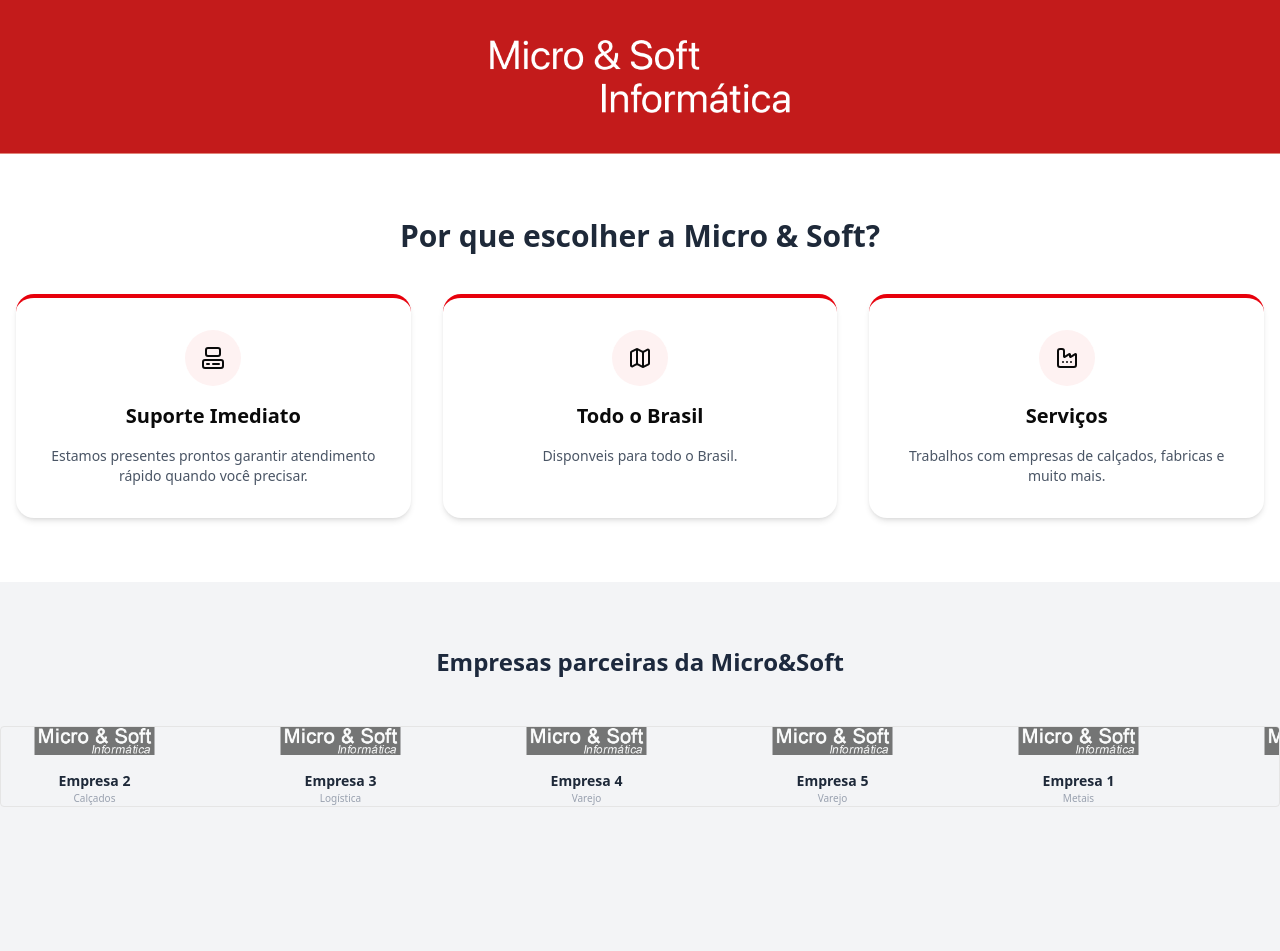
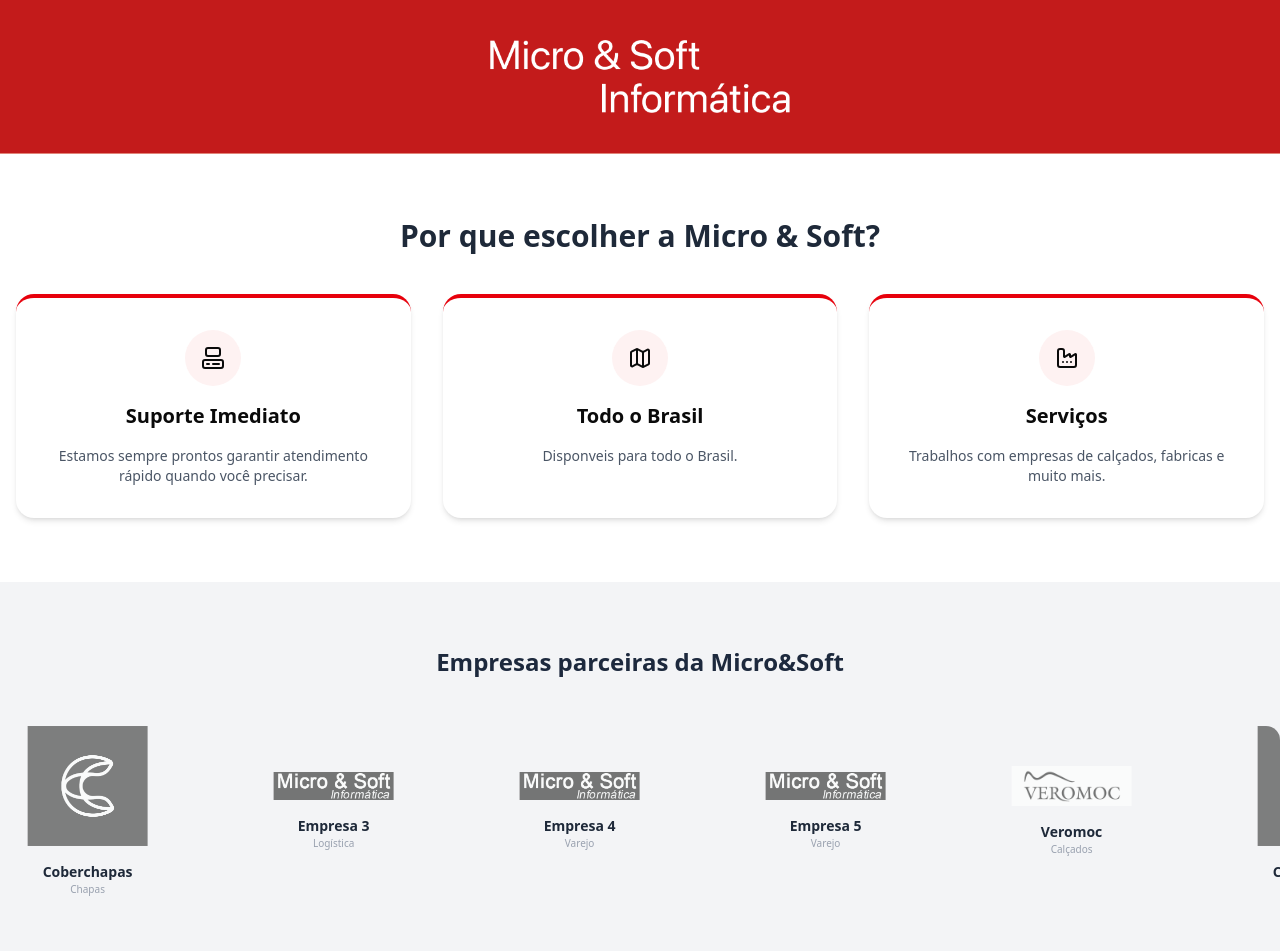
Before and after one commit to DiegoPongeti1/LandingPageMeS, a Next.js app: page / in a window 1280 px wide. Shown: the top 951 px of the page. Built offline with nearby package versions, Linux system fonts and the light colour scheme.

Commit message:
mudanças

```diff
--- a/app/_components/CardsChamativos.tsx
+++ b/app/_components/CardsChamativos.tsx
@@ -18,7 +18,7 @@
                         </div>
                         <h3 className="font-bold text-xl">Suporte Imediato</h3>
                         <p className="text-gray-600 text-sm">
-                            Estamos presentes prontos garantir atendimento rápido quando você precisar.
+                            Estamos sempre prontos garantir atendimento rápido quando você precisar.
                         </p>
                     </div>
 
--- a/app/_components/Parceiros.tsx
+++ b/app/_components/Parceiros.tsx
@@ -2,8 +2,8 @@
 import Image from 'next/image'
 export function Parceiros() {
   const empresas = [
-    { nome: "Empresa 1", tipo: "Metais", img: "/Logo_Microesoft400.jpg"},
-    { nome: "Empresa 2", tipo: "Calçados", img: "/Logo_Microesoft400.jpg" },
+    { nome: "Veromoc", tipo: "Calçados", img: "/logo-veromoc-023.png"},
+    { nome: "Coberchapas", tipo: "Chapas", img: "/Coberchapas.jpg" },
     { nome: "Empresa 3", tipo: "Logística", img: "/Logo_Microesoft400.jpg" },
     { nome: "Empresa 4", tipo: "Varejo", img: "/Logo_Microesoft400.jpg" },
     { nome: "Empresa 5", tipo: "Varejo", img: "/Logo_Microesoft400.jpg" },
@@ -16,7 +16,7 @@
       </h2>
 
 
-      <div className="relative flex overflow-hidden border-1 rounded  ">
+      <div className="relative flex overflow-hidden  rounded-xl">
 
 
         <div className="flex animate-infinite-scroll whitespace-nowrap">
@@ -28,11 +28,11 @@
                 alt={emp.nome}
                 width={120}
                 height={60}
-                className="grayscale opacity-60 group-hover:opacity-100 group-hover:grayscale-0 transition-all mb-4"
+                className="grayscale opacity-60 group-hover:opacity-100  group-hover:grayscale-0 transition-all  mb-4"
               />
               <a></a>
-              <span className="font-bold text-gray-800 text-sm group-hover:text-[#800000] transition-colors ">{emp.nome}</span>
-              <span className="text-[10px] text-gray-400 group-hover:text-[#800000] transition-colors">{emp.tipo}</span>
+              <span className="font-bold text-gray-800 text-sm group-hover:text-[#800000] active:bg-red-700 transition-colors ">{emp.nome}</span>
+              <span className="text-[10px] text-gray-400 group-hover:text-[#800000] active:bg-red-700 transition-colors">{emp.tipo}</span>
             </div>
           ))}
         </div>
```
Also changed, not shown: public/Coberchapas.jpg (added), public/logo-veromoc-023.png (added).
